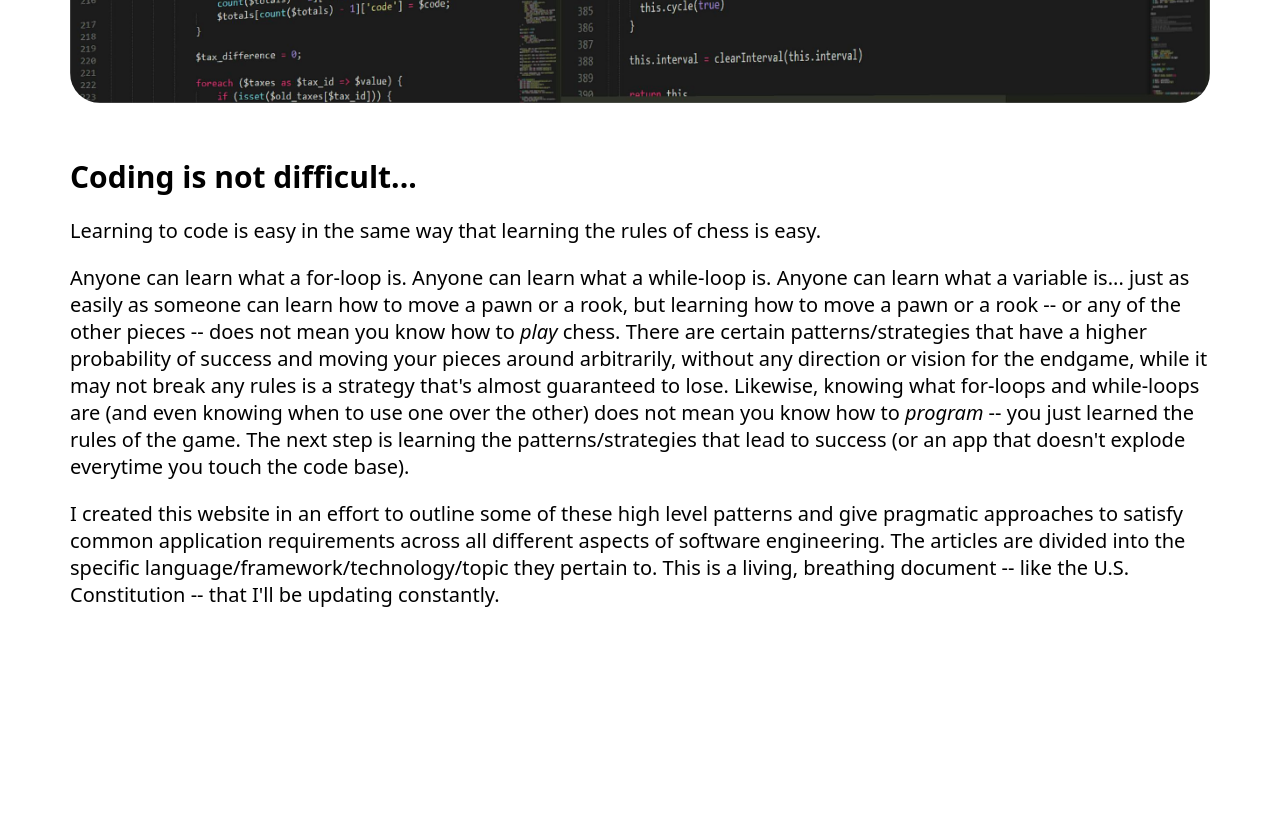
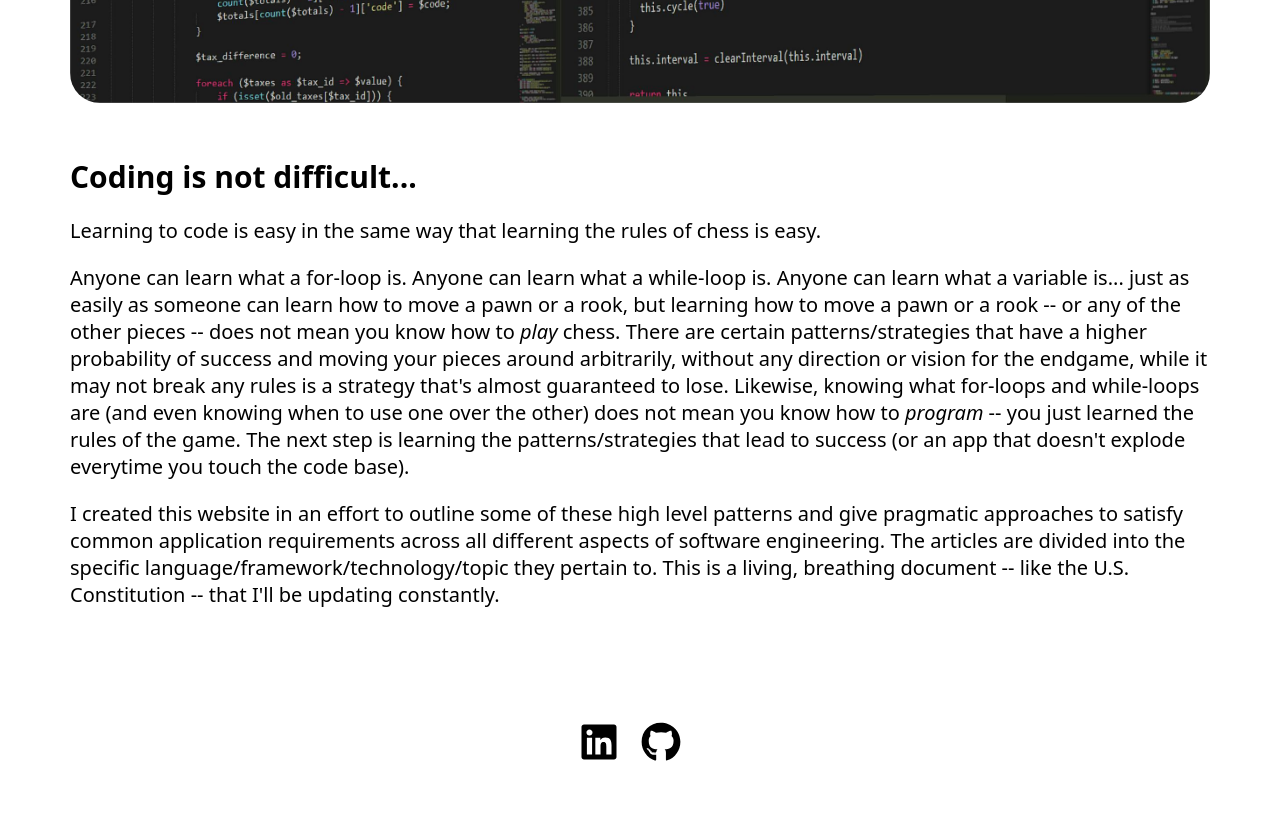
Before and after one commit to abarolli/programming-cookbook, a website: page src/index.html in a window 1280 px wide. Shown: the part 719-1537 px from the top of the page. Before the commit the page ends 1387 px from the top, so only its background shows below. Drawn offline with Linux system fonts and the light colour scheme.

Commit message:
Add LinkedIn and GitHub icons to footers in index and article templates

```diff
--- a/src/index.html
+++ b/src/index.html
@@ -53,5 +53,27 @@
         <!-- ARTICLE SECTIONS -->
       </div>
     </main>
+
+    <footer class="footer">
+      <div class="links">
+        <a href="https://www.linkedin.com/in/adeiron-barolli/" target="_blank">
+          <img
+            src="./images/linkedin-icon.svg"
+            alt=""
+            class="link-icon hoverable--grow"
+          />
+        </a>
+        <a
+          href="https://github.com/abarolli?tab=overview&from=2025-02-01&to=2025-02-08"
+          target="_blank"
+        >
+          <img
+            src="./images/github-icon.svg"
+            alt=""
+            class="link-icon hoverable--grow"
+          />
+        </a>
+      </div>
+    </footer>
   </body>
 </html>
```
Also changed, not shown: src/templates/article-links.html (+21 -0 lines), src/templates/article.html (+21 -0 lines).
